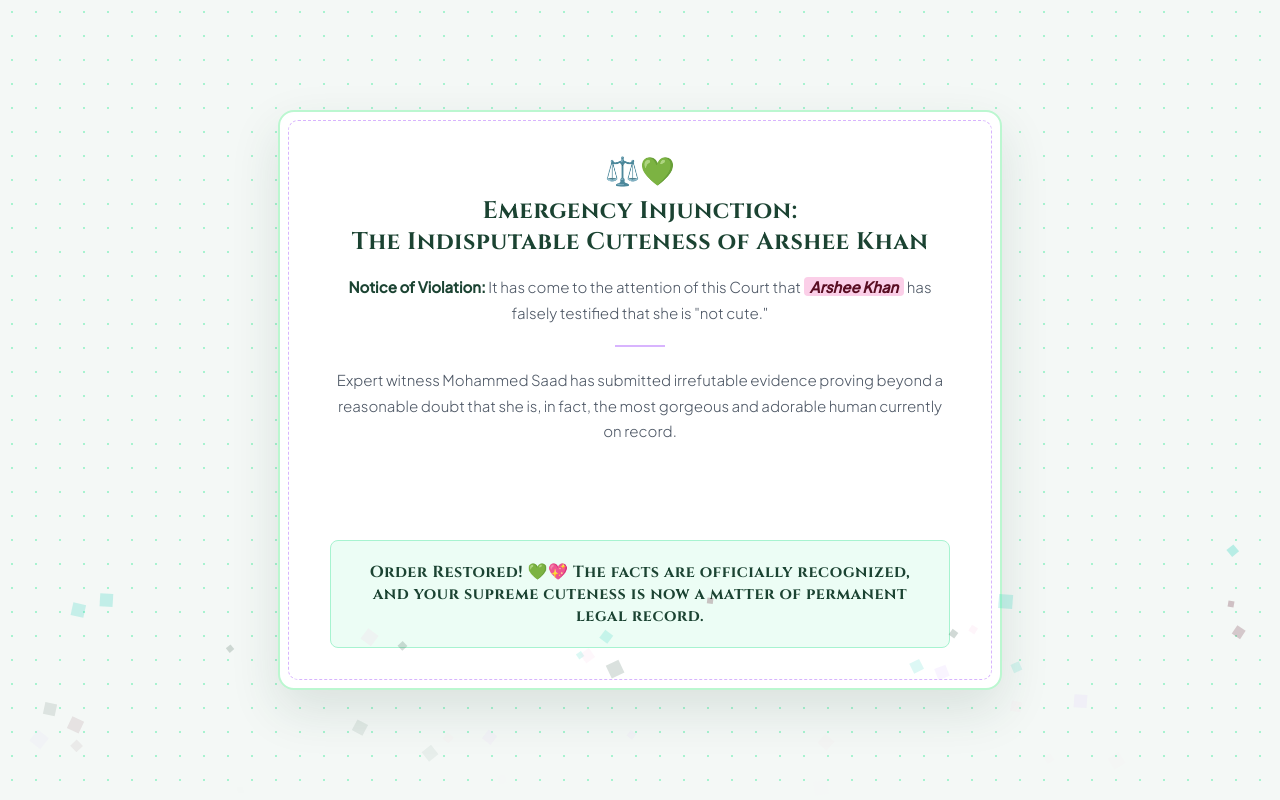
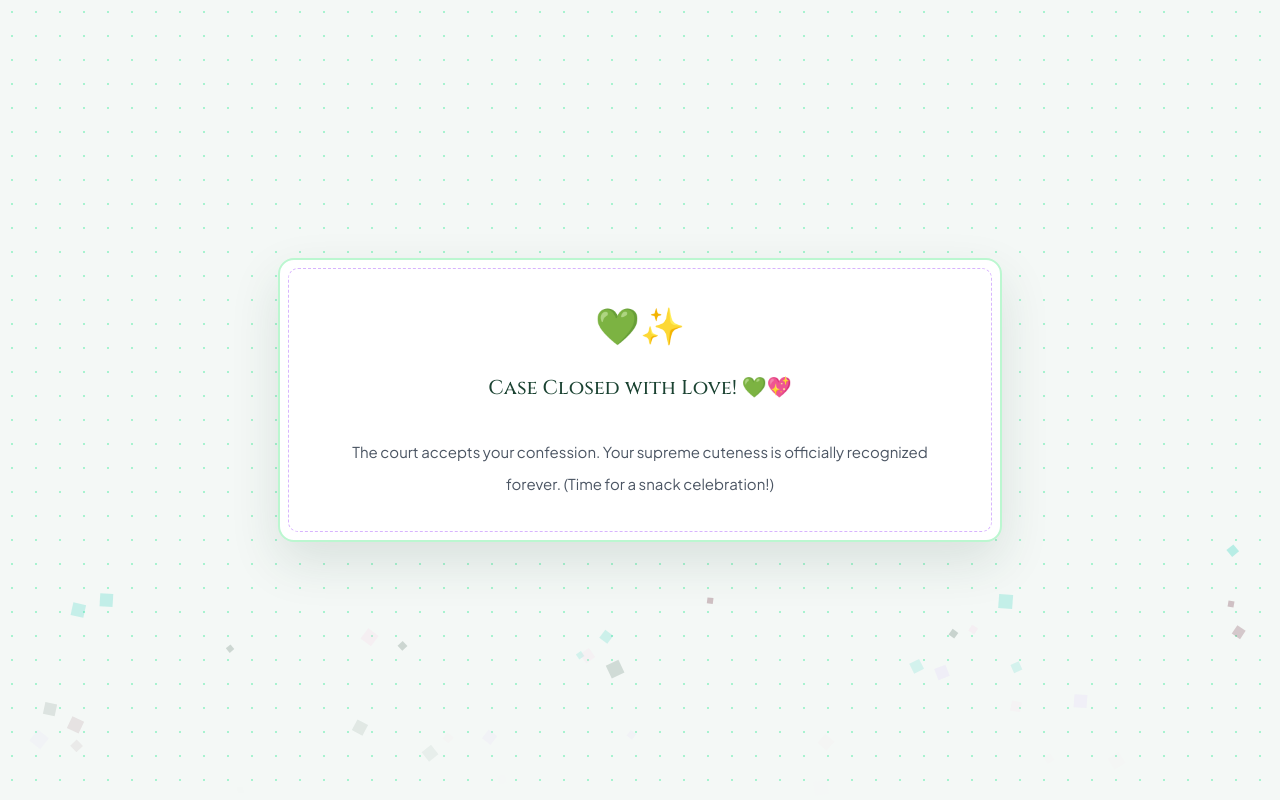
Before and after one commit to GamerzMind/ForYou, a plain HTML site: page index.html in a window 1280 px wide. Both pictures are taken after a click on the button "I ADMIT IT, I'M CUTE 💅". Drawn offline with Linux system fonts and the light colour scheme.

Commit message:
Update index.html

```diff
--- a/index.html
+++ b/index.html
@@ -120,12 +120,13 @@
             display: flex;
             justify-content: center;
             align-items: center;
-            gap: 25px;
+            gap: 15px;
+            flex-wrap: wrap;
         }
 
         .btn {
-            padding: 12px 32px;
-            font-size: 14px;
+            padding: 12px 24px;
+            font-size: 13px;
             font-weight: 600;
             border: none;
             border-radius: 6px;
@@ -155,21 +156,26 @@
             z-index: 20;
         }
 
-        #success-message {
+        #proof-btn {
             display: none;
-            margin-top: 25px;
-            font-size: 16px;
-            color: var(--emerald);
-            font-weight: 600;
-            font-family: 'Cinzel', serif;
-            background-color: #ecfdf5;
-            padding: 20px;
-            border-radius: 8px;
-            border: 1px solid #a7f3d0;
-            letter-spacing: 0.5px;
+            background-color: #111827;
+            color: #2dd4bf;
+            border: 1px solid #2dd4bf;
+            z-index: 20;
+            animation: fadeIn 0.5s ease;
         }
 
-        /* Pure CSS Confetti Pieces in Custom Colors */
+        #proof-btn:hover {
+            background-color: #1f2937;
+            transform: translateY(-2px);
+        }
+
+        @keyframes fadeIn {
+            from { opacity: 0; transform: scale(0.95); }
+            to { opacity: 1; transform: scale(1); }
+        }
+
+        /* Pure CSS Confetti Pieces */
         .confetti-piece {
             position: fixed;
             width: 10px;
@@ -188,28 +194,26 @@
 </head>
 <body>
 
-    <div class="container">
+    <div class="container" id="main-container">
         <div class="seal">⚖️💚</div>
         <h1>Emergency Injunction:<br>The Indisputable Cuteness of Arshee Khan</h1>
 
-        <p><strong>Notice of Violation:</strong> It has come to the attention of this Court that <span class="highlight">Arshee Khan</span> has falsely testified that she is "not cute."</p>
+        <p><strong>Notice of Violation:</strong> It has come to the attention of this Court that <span class="highlight">Arshee Khan</span> has falsely claimed she is "not cute."</p>
 
         <div class="divider"></div>
 
-        <p>Expert witness Mohammed Saad has submitted irrefutable evidence proving beyond a reasonable doubt that she is, in fact, the most gorgeous and adorable human currently on record.</p>
+        <p>Expert witness Mohammed Saad has filed overwhelming evidence proving beyond a shadow of a doubt that she is, in fact, the most adorable person on earth.</p>
 
         <div id="feedback-alert"></div>
 
-        <div class="buttons">
+        <div class="buttons" id="button-area">
             <button id="yes-btn" class="btn" onclick="acceptTruth()">I admit it, I'm cute 💅</button>
-            <button id="no-btn" class="btn" onmouseover="moveButton()" onclick="moveButton()">Objection! 🙅‍♀️</button>
+            <button id="no-btn" class="btn" onmouseover="handleNoButton()" onclick="handleNoButton()">Objection! 🙅‍♀️</button>
+            <button id="proof-btn" class="btn" onclick="openSideMirrorPage()">Fine, show me proof</button>
         </div>
-
-        <div id="success-message">Order Restored! 💚💖 The facts are officially recognized, and your supreme cuteness is now a matter of permanent legal record.</div>
     </div>
 
     <script>
-        // Web Audio API Sound Synthesizer
         const audioCtx = new (window.AudioContext || window.webkitAudioContext)();
 
         function playSound(type) {
@@ -220,7 +224,6 @@
             const gain = audioCtx.createGain();
             osc.connect(gain);
             gain.connect(audioCtx.destination);
-
             const now = audioCtx.currentTime;
 
             if (type === 'dodge') {
@@ -231,6 +234,19 @@
                 gain.gain.exponentialRampToValueAtTime(0.01, now + 0.1);
                 osc.start(now);
                 osc.stop(now + 0.1);
+            } else if (type === 'mirror') {
+                [329.63, 440, 554.37, 659.25].forEach((freq, index) => {
+                    const chordOsc = audioCtx.createOscillator();
+                    const chordGain = audioCtx.createGain();
+                    chordOsc.connect(chordGain);
+                    chordGain.connect(audioCtx.destination);
+                    chordOsc.type = 'sine';
+                    chordOsc.frequency.setValueAtTime(freq, now + index * 0.15);
+                    chordGain.gain.setValueAtTime(0.12, now + index * 0.15);
+                    chordGain.gain.exponentialRampToValueAtTime(0.001, now + index * 0.15 + 0.8);
+                    chordOsc.start(now + index * 0.15);
+                    chordOsc.stop(now + index * 0.15 + 0.8);
+                });
             } else if (type === 'victory') {
                 [523.25, 659.25, 783.99, 1046.50].forEach((freq, index) => {
                     const chordOsc = audioCtx.createOscillator();
@@ -247,131 +263,98 @@
             }
         }
 
-        // Exactly 100 custom legal objection phrases
         const objectionPhrases = [
-            "Objection overruled! The court sees right through this.",
-            "Denial noted, but legally incorrect.",
-            "Nice try, but the cuteness evidence is overwhelming.",
-            "The judge rejects this objection!",
-            "Stop running from the truth!",
-            "Contempt of court for denying the obvious!",
-            "Your honor, the defendant requests you stop dodging.",
-            "That objection lacks factual basis.",
-            "Grounds for denial: sheer adorableness.",
-            "The jury has reached a unanimous verdict: you're cute.",
-            "Perjury! We all know the truth.",
-            "Attempting to flee from facts is illegal.",
-            "Motion to dismiss your denial has been granted.",
-            "The supreme court of smiles rejects this appeal.",
-            "You can run from the button, but not the facts.",
-            "That defense holds zero water.",
-            "Objection sustained... wait, no, totally overruled!",
-            "The evidence exhibits A through Z prove otherwise.",
-            "Your cuteness is a matter of public record.",
-            "Error 404: Valid excuse not found.",
-            "Stop stalling and click yes!",
-            "The prosecution rests its case on your undeniable cuteness.",
-            "Striking that statement from the record.",
-            "Sanctions imposed for extreme denial.",
-            "An absolute landmark case of being adorable.",
-            "Counsel, please stop escaping reality.",
-            "The witness is clearly biased against her own charm.",
-            "Judicial notice taken: you are precious.",
-            "That argument has been legally dismantled.",
-            "A blatant violation of universal wholesome laws.",
-            "The gavel has spoken!",
-            "Denying this is a federal offense of vibes.",
-            "Look at the data, the math checks out.",
-            "Scientific fact: cuteness levels are off the charts.",
-            "Even the algorithm knows you're cute.",
-            "Case dismissed... unless you admit it.",
-            "That logic is out of order!",
-            "Recess is over, time to face the facts.",
-            "Subpoena issued for your compliance.",
-            "You're only making your case worse by running!",
-            "The supreme court will not hear this slander.",
-            "Bail denied until you confess your cuteness.",
-            "Affidavit signed: you are adorable.",
-            "Classic deflection tactic, overruled!",
-            "The court is laughing at this defense.",
-            "Unprecedented levels of denial detected.",
-            "Please stop torturing the cursor.",
-            "A definitive ruling has been made.",
-            "Precedent shows you cannot escape this.",
-            "Verified by top experts: 100% cute.",
-            "Your honor, she's doing it again.",
-            "Inadmissible emotional manipulation!",
-            "The prosecution presents exhibit heart.",
-            "Objection dismissed with extreme prejudice.",
-            "That defense is legally laughable.",
-            "Surrender to the cuteness decree.",
-            "The verdict is immutable.",
-            "No amount of running will change reality.",
-            "Testifying falsely against your own vibe?",
-            "A textbook definition of being adorable.",
-            "The judge is banging the gavel hard on this one.",
-            "Request for denial denied.",
-            "You've been caught red-handed being cute.",
-            "Case closed by absolute consensus.",
-            "The defense counsel objects to your objection.",
-            "An open-and-shut case.",
-            "Legal penalty for running: extra snacks.",
-            "The supreme court requires your signature.",
-            "Stop testing the patience of the court.",
-            "You cannot veto universal truth.",
-            "A slam dunk for the prosecution.",
-            "Your cuteness credentials are unassailable.",
-            "Objection thrown out the window.",
-            "The jury is rolling their eyes at this denial.",
-            "Certified cute by official decree.",
-            "You're fighting a losing legal battle.",
-            "The opposition folds under pressure.",
-            "Take the W and click yes!",
-            "A legally binding statement of fact.",
-            "Justice is sweet, just like you.",
-            "The court finds your denial unconvincing.",
-            "Stop evading the inevitable.",
-            "A stellar performance in avoiding compliments.",
-            "The legal system demands your compliance.",
-            "Error: Cuteness overload cannot be denied.",
-            "Verdict stands: utterly adorable.",
-            "Let the record show you hesitated.",
-            "The prosecution calls for a celebration instead.",
-            "Your defense attorney objects to your stubbornness.",
-            "That's going in the permanent legal blooper reel.",
-            "Accept your crown already!",
-            "The high court of feelings rules in your favor.",
-            "Resistance is futile.",
-            "A monumental legal defeat for non-cute claims.",
-            "The absolute pinnacle of charm.",
-            "Dismissed due to overwhelming cuteness.",
-            "Official warning: further running results in hugs.",
-            "The court is adjourned once you surrender.",
-            "Just admit it already! 💅"
+            "Nice try, but the cuteness evidence is bulletproof.",
+            "The judge has looked at the photos—objection overruled!",
+            "Denial noted, but scientifically incorrect.",
+            "Even the jury thinks you're adorable.",
+            "You can't argue with facts, Your Honor!",
+            "The prosecution insists you accept how cute you are.",
+            "Error: Cuteness cannot be legally denied.",
+            "Stop trying to appeal the unappealable!",
+            "The evidence is overwhelmingly in your favor.",
+            "Keep trying, or check out the new 3rd option appearing..."
         ];
 
         let objectionCount = 0;
+        const PROOF_THRESHOLD = 30; // Unlocks the 3rd proof button after 30 attempts
 
-        function moveButton() {
+        function handleNoButton() {
             const noBtn = document.getElementById('no-btn');
+
+            objectionCount++;
+            const randomPhrase = objectionPhrases[(objectionCount - 1) % objectionPhrases.length];
+            document.getElementById('feedback-alert').innerText = `${randomPhrase} (Objections logged: ${objectionCount})`;
+
+            if (objectionCount >= PROOF_THRESHOLD) {
+                document.getElementById('proof-btn').style.display = 'inline-block';
+            }
+
             noBtn.style.position = 'fixed';
             const x = Math.random() * (window.innerWidth - 180);
             const y = Math.random() * (window.innerHeight - 80);
             noBtn.style.left = x + 'px';
             noBtn.style.top = y + 'px';
 
-            objectionCount++;
-            const randomPhrase = objectionPhrases[(objectionCount - 1) % objectionPhrases.length];
-            document.getElementById('feedback-alert').innerText = `${randomPhrase} (Objections logged: ${objectionCount})`;
-
             playSound('dodge');
         }
 
+        function openSideMirrorPage() {
+            playSound('mirror');
+
+            document.body.style.backgroundColor = "#000000";
+            document.body.style.backgroundImage = "none";
+
+            document.body.innerHTML = `
+                <div style="display: flex; justify-content: space-between; align-items: center; width: 100vw; height: 100vh; padding: 60px 80px; box-sizing: border-box; font-family: 'Plus Jakarta Sans', sans-serif;">
+
+                    <div style="max-width: 420px; text-align: left; color: #ffffff;">
+                        <h2 style="font-family: 'Cinzel', serif; color: #2dd4bf; font-size: 22px; margin-bottom: 15px; letter-spacing: 1px;">Exhibit A: The Irrefutable Proof</h2>
+                        <p style="font-size: 15px; line-height: 1.7; color: #cbd5e1; font-weight: 300; margin-bottom: 25px;">
+                            The court has directed your attention away from the documents.<br><br>
+                            <strong style="color: #fbcfe8;">Please look directly at your screen.</strong><br><br>
+                            The data confirms: case closed. You are looking right at the evidence.
+                        </p>
+                        <button onclick="acceptTruthFromMirror()" style="background-color: #1b4332; color: #ffffff; border: 1px solid #2dd4bf; padding: 12px 28px; font-size: 13px; font-weight: 600; border-radius: 6px; cursor: pointer; letter-spacing: 1px; text-transform: uppercase;">
+                            Okay, I yield, I'm cute 💖
+                        </button>
+                    </div>
+
+                    <div style="flex-grow: 1;"></div>
+                </div>
+            `;
+        }
+
+        function acceptTruthFromMirror() {
+            document.body.innerHTML = `
+                <div style="display: flex; justify-content: center; align-items: center; width: 100vw; height: 100vh; background-color: #000000; font-family: 'Cinzel', serif; color: #2dd4bf; text-align: center;">
+                    <div style="max-width: 500px; padding: 40px;">
+                        <div style="font-size: 40px; margin-bottom: 20px;">💚✨</div>
+                        <h2 style="font-size: 26px; margin-bottom: 15px; letter-spacing: 1px;">Case Closed with Love!</h2>
+                        <p style="font-size: 15px; line-height: 1.6; color: #cbd5e1; font-family: 'Plus Jakarta Sans', sans-serif; font-weight: 300;">
+                            The court accepts your official confession. Your supreme cuteness is now a permanent matter of record forever. (Time for a snack celebration!)
+                        </p>
+                    </div>
+                </div>
+            `;
+
+            playSound('victory');
+
+            for (let i = 0; i < 90; i++) {
+                createConfettiPiece();
+            }
+        }
+
         function acceptTruth() {
-            document.getElementById('yes-btn').style.display = 'none';
-            document.getElementById('no-btn').style.display = 'none';
-            document.getElementById('feedback-alert').style.display = 'none';
-            document.getElementById('success-message').style.display = 'block';
+            document.getElementById('main-container').innerHTML = `
+                <div style="font-family: 'Cinzel', serif; color: var(--emerald); font-size: 20px; line-height: 1.6;">
+                    <div style="font-size: 36px; margin-bottom: 15px;">💚✨</div>
+                    Case Closed with Love! 💚💖<br><br>
+                    <span style="font-size: 15px; font-family: 'Plus Jakarta Sans', sans-serif; font-weight: 400; color: var(--text-muted);">
+                        The court accepts your confession. Your supreme cuteness is officially recognized forever. (Time for a snack celebration!)
+                    </span>
+                </div>
+            `;
 
             playSound('victory');
 
```
